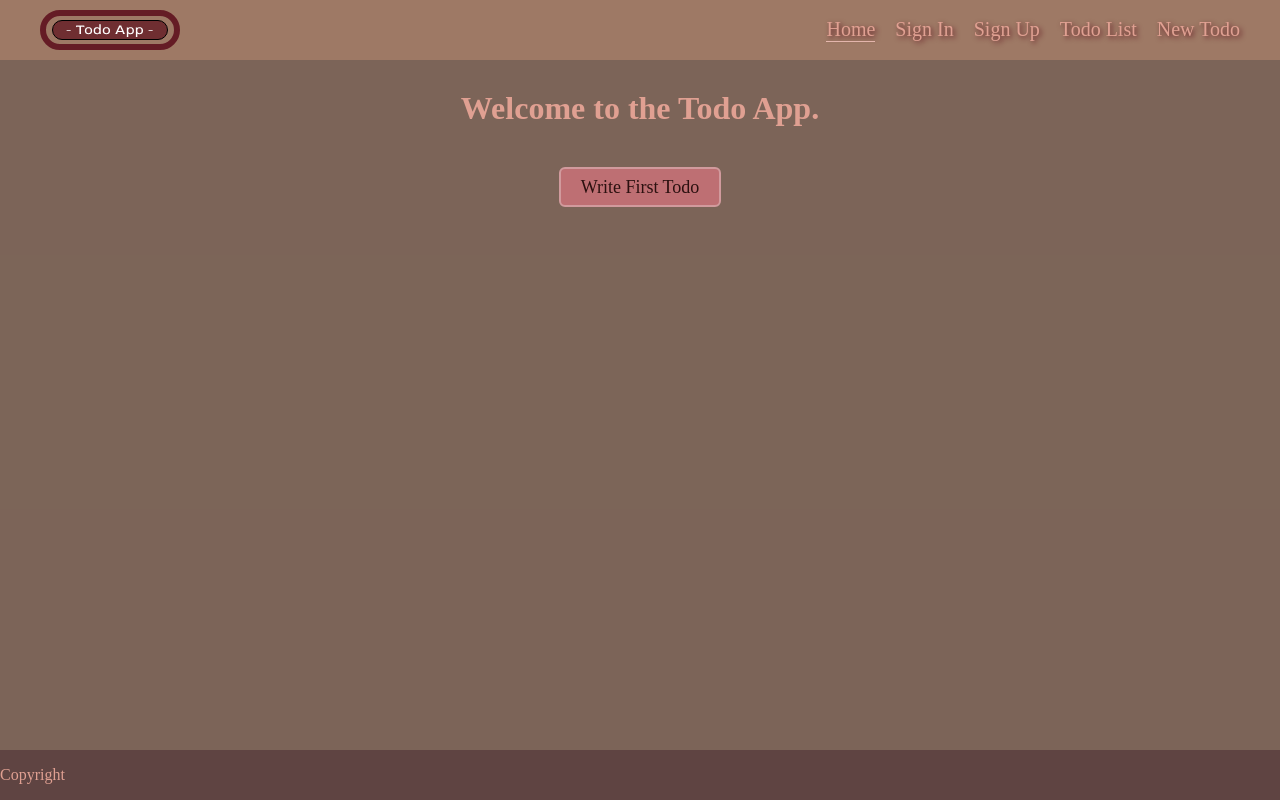
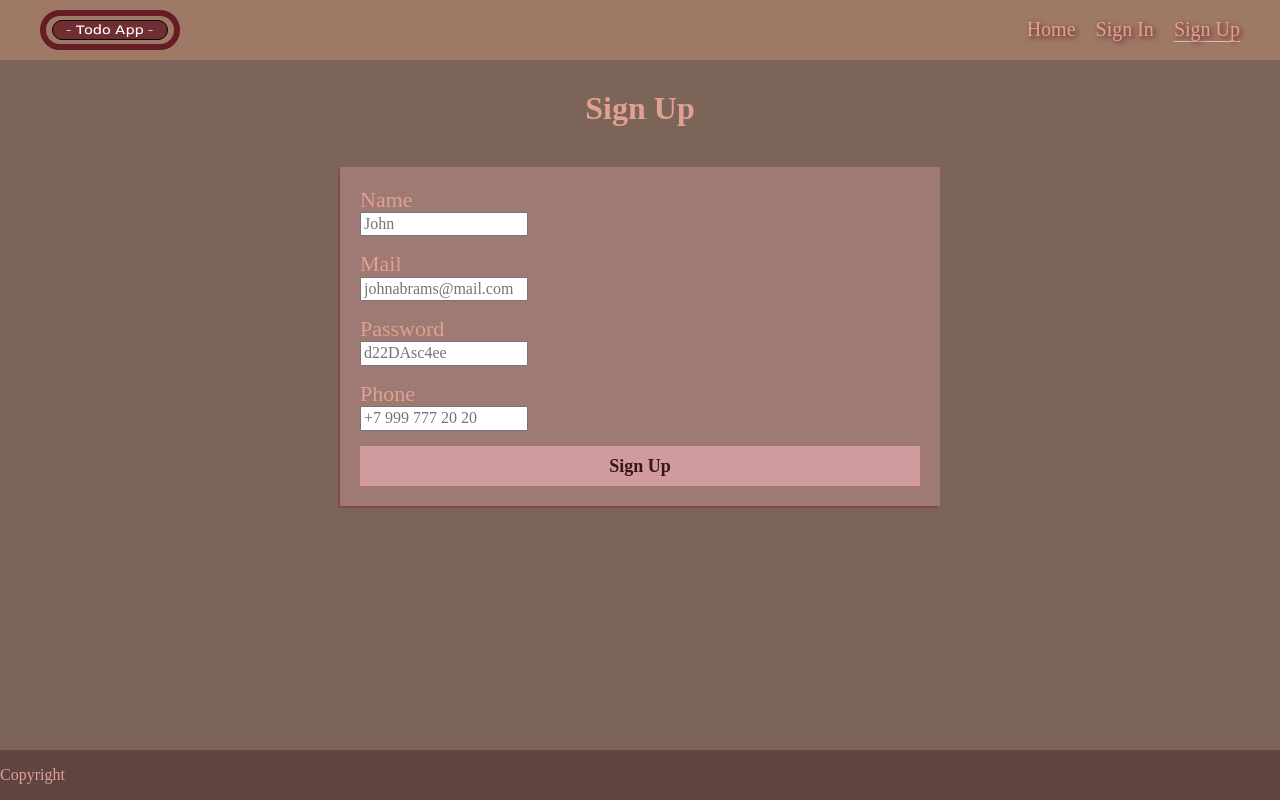
Before and after one commit to jemokbass/todo-app, a React app: page /sign-up in a window 1280 px wide. Before the commit this address led to /. Built offline with nearby package versions, Linux system fonts and the light colour scheme.

Commit message:
Updated logic, added logout, new schema and others

```diff
--- a/src/assets/App/Routes.js
+++ b/src/assets/App/Routes.js
@@ -1,25 +1,38 @@
 import React, { Suspense } from 'react';
-import { Redirect, Route, Switch } from 'react-router-dom';
+import { Route, Switch } from 'react-router-dom';
 
 import Loader from '@src/components/Loader/Loader';
 import HomePage from '@src/containers/HomePage/HomePage';
 import lazyLoad from '../lazyLoad/lazyLoad';
+import { useSelector } from 'react-redux';
 
 const Routes = props => {
   const fallback = <Loader />;
+  const isAuth = useSelector(state => state.auth.isAuth);
+
+  let routes = (
+    <>
+      <Route exact path="/sign-up" component={lazyLoad.singUpPage} />
+      <Route exact path="/sign-in" component={lazyLoad.singInPage} />
+    </>
+  );
+
+  if (isAuth) {
+    routes = (
+      <>
+        <Route path="/todo-list" component={lazyLoad.todoListPage} />
+        <Route path="/new-todo" component={lazyLoad.newTodoPage} />
+        <Route path="/logout" component={lazyLoad.logout} />
+      </>
+    );
+  }
 
   return (
     <>
       <Suspense fallback={fallback}>
-        <Switch>
-          <Route path="/todo-list" component={lazyLoad.todoListPage} />
-          <Route path="/new-todo" component={lazyLoad.newTodoPage} />
-          <Route exact path="/sign-up" component={lazyLoad.singUpPage} />
-          <Route exact path="/sign-in" component={lazyLoad.singInPage} />
-        </Switch>
+        <Switch>{routes}</Switch>
       </Suspense>
       <Route exact path="/" component={HomePage} />
-      <Redirect to="/" />
     </>
   );
 };
--- a/src/assets/lazyLoad/lazyLoad.js
+++ b/src/assets/lazyLoad/lazyLoad.js
@@ -4,12 +4,14 @@ const singInPage = lazy(() => import('@src/containers/SignInPage/SignInPage'));
 const singUpPage = lazy(() => import('@src/containers/SignUpPage/SignUpPage'));
 const newTodoPage = lazy(() => import('@src/containers/NewTodoPage/NewTodoPage'));
 const todoListPage = lazy(() => import('@src/containers/TodoListPage/TodoListPage'));
+const logout = lazy(() => import('@src/containers/Logout/Logout'));
 
 const lazyLoad = {
   singInPage,
   singUpPage,
   newTodoPage,
   todoListPage,
+  logout,
 };
 
 export default lazyLoad;
--- a/src/components/Navigation/Navigation.js
+++ b/src/components/Navigation/Navigation.js
@@ -1,16 +1,27 @@
-import React, { useState } from 'react';
+import React, { useEffect, useState } from 'react';
+import { useSelector } from 'react-redux';
 import NavigationItem from './NavigationItem/NavigationItem';
 
 const Navigation = () => {
-  const [navigationItem] = useState([
+  const isAuth = useSelector(state => state.auth.isAuth);
+  const [navigationItems, setNavigationItems] = useState([
     { title: 'Home', to: '/', exact: true },
     { title: 'Sign In', to: '/sign-in' },
     { title: 'Sign Up ', to: '/sign-up' },
-    { title: 'Todo List', to: '/todo-list' },
-    { title: 'New Todo', to: '/new-todo' },
   ]);
 
-  const navigationList = navigationItem.map(navItem => (
+  useEffect(() => {
+    if (isAuth) {
+      setNavigationItems([
+        { title: 'Home', to: '/', exact: true },
+        { title: 'Todo List', to: '/todo-list' },
+        { title: 'New Todo', to: '/new-todo' },
+        { title: 'Logout', to: '/logout' },
+      ]);
+    }
+  }, [isAuth]);
+
+  const navigationList = navigationItems.map(navItem => (
     <NavigationItem title={navItem.title} to={navItem.to} key={navItem.title} exact={navItem.exact} />
   ));
 
--- /dev/null
+++ b/src/containers/Logout/Logout.js
@@ -0,0 +1,7 @@
+import React from 'react';
+
+const Logout = () => {
+  return <div>Logout</div>;
+};
+
+export default Logout;
--- a/src/containers/SignInPage/SignInPage.js
+++ b/src/containers/SignInPage/SignInPage.js
@@ -2,7 +2,7 @@ import React from 'react';
 import { useSelector, useDispatch } from 'react-redux';
 import { useForm } from 'react-hook-form';
 import { yupResolver } from '@hookform/resolvers/yup';
-import { schema } from '@src/shared/schema';
+import { schemaSign } from '@src/shared/schema';
 
 import Input from '@src/components/UI/Input/Input';
 import Button from '@src/components/UI/Button/Button';
@@ -18,10 +18,9 @@ const SignInPage = props => {
     register,
     handleSubmit,
     formState: { errors },
-  } = useForm({ mode: 'onBlur', resolver: yupResolver(schema) });
+  } = useForm({ mode: 'onBlur', resolver: yupResolver(schemaSign) });
 
   const submitSignInHandler = data => {
-    console.log(data);
     submitForm(data);
   };
 
--- a/src/containers/SignUpPage/SignUpPage.js
+++ b/src/containers/SignUpPage/SignUpPage.js
@@ -37,7 +37,7 @@ const SignUpPage = props => {
 
     submitForm(info, auth);
     if (!loading && !error) {
-      setSuccessfulSubmit(true);
+      setTimeout(() => setSuccessfulSubmit(true), 3000);
     }
   };
 
--- a/src/shared/schema.js
+++ b/src/shared/schema.js
@@ -18,3 +18,12 @@ export const schema = yup.object().shape({
     .matches(/^[+]*[(]{0,1}[0-9]{1,3}[)]{0,1}[-\s./0-9]*$/g, 'Phone should contain numbers')
     .required('Phone is a required field'),
 });
+
+export const schemaSign = yup.object().shape({
+  email: yup.string().email('Email should have correct format').required('Email is a required field'),
+  password: yup
+    .string()
+    .min(7, 'Password should more 6 characters')
+    .max(15, 'Password should not more 15 characters')
+    .required('Password is a required field'),
+});
--- a/src/store/actions/actionTypes.js
+++ b/src/store/actions/actionTypes.js
@@ -13,6 +13,6 @@ export const REMOVE_TODO_ERROR = 'REMOVE_TODO_ERROR';
 
 export const AUTH_START = 'SIGN_START';
 export const AUTH_ERROR = 'SIGN_ERROR';
-export const SIGN_IN_SUCCESS = 'SIGN_SUCCESS';
-export const SIGN_UP_SUCCESS = 'SIGN_SUCCESS';
+export const SIGN_IN_SUCCESS = 'SIGN_IN_SUCCESS';
+export const SIGN_UP_SUCCESS = 'SIGN_UP_SUCCESS';
 export const LOGOUT = 'LOGOUT';
--- a/src/store/actions/authActions.js
+++ b/src/store/actions/authActions.js
@@ -9,8 +9,9 @@ export const signUpSuccess = () => ({
   type: actionTypes.SIGN_UP_SUCCESS,
 });
 
-export const signInSuccess = () => ({
+export const signInSuccess = token => ({
   type: actionTypes.SIGN_IN_SUCCESS,
+  token,
 });
 
 export const authError = error => ({
@@ -24,6 +25,7 @@ export const signUp = (info, auth) => dispatch => {
     .auth()
     .createUserWithEmailAndPassword(auth.email, auth.password)
     .then(result => {
+      info.uid = result.user.uid;
       const databaseRef = app.database().ref('/users');
       databaseRef
         .push(info)
@@ -45,8 +47,7 @@ export const signIn = auth => dispatch => {
     .auth()
     .signInWithEmailAndPassword(auth.email, auth.password)
     .then(result => {
-      console.log(result.data);
-      dispatch(signInSuccess());
+      dispatch(signInSuccess(result.user.refreshToken));
     })
     .catch(err => {
       dispatch(authError(err));
--- a/src/store/reducers/authReducer.js
+++ b/src/store/reducers/authReducer.js
@@ -3,16 +3,18 @@ import * as actionTypes from '../actions/actionTypes';
 const initialState = {
   loading: false,
   error: null,
+  token: null,
+  isAuth: false,
 };
 
 const authReducer = (state = initialState, action) => {
   switch (action.type) {
     case actionTypes.AUTH_START:
       return { ...state, loading: true };
+    case actionTypes.SIGN_IN_SUCCESS:
+      return { ...state, error: null, loading: false, token: action.token, isAuth: true };
     case actionTypes.SIGN_UP_SUCCESS:
       return { ...state, error: null, loading: false };
-    case actionTypes.SIGN_IN_SUCCESS:
-      return { ...state };
     case actionTypes.AUTH_ERROR:
       return { ...state, error: action.error, loading: false };
     default:
```
